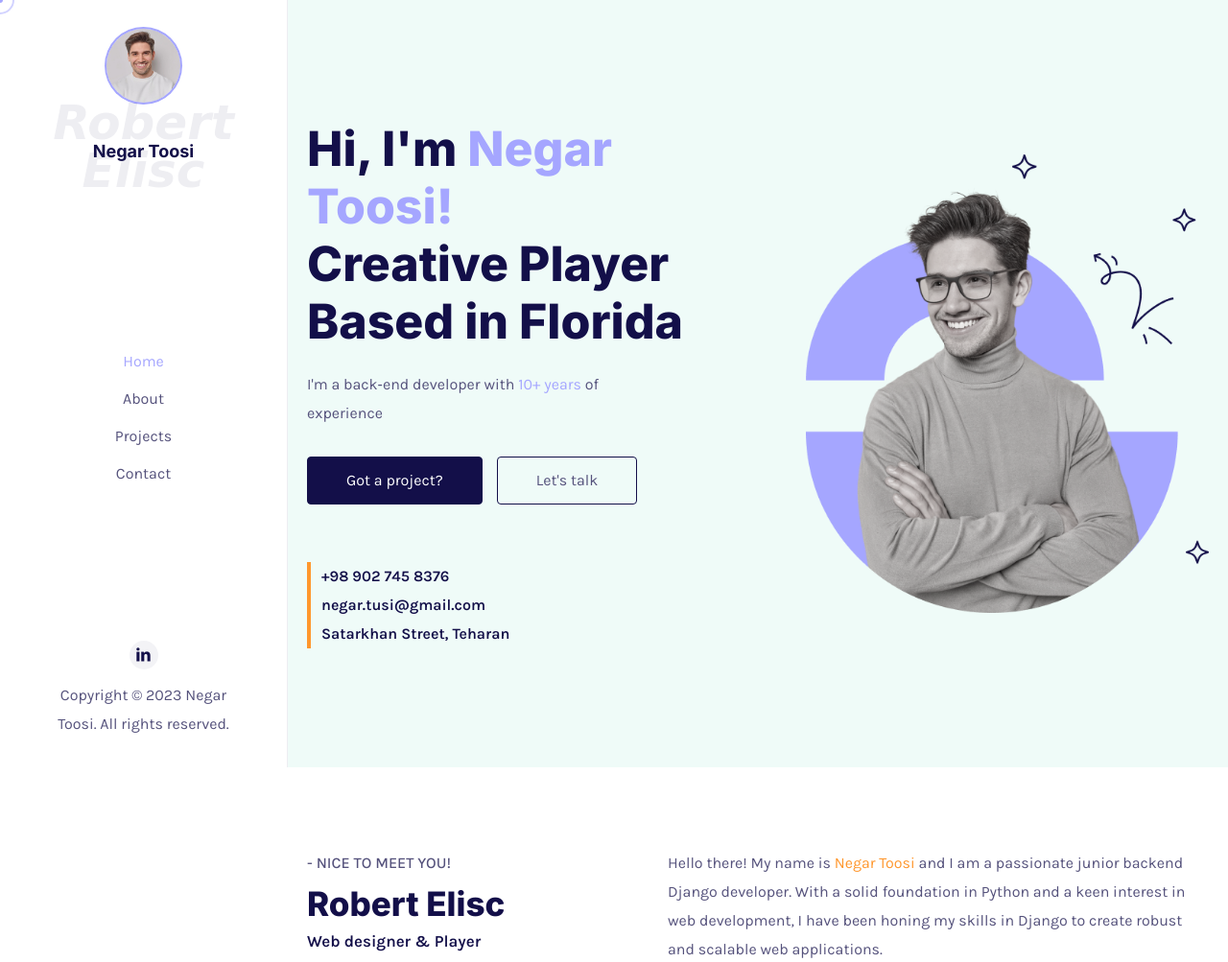
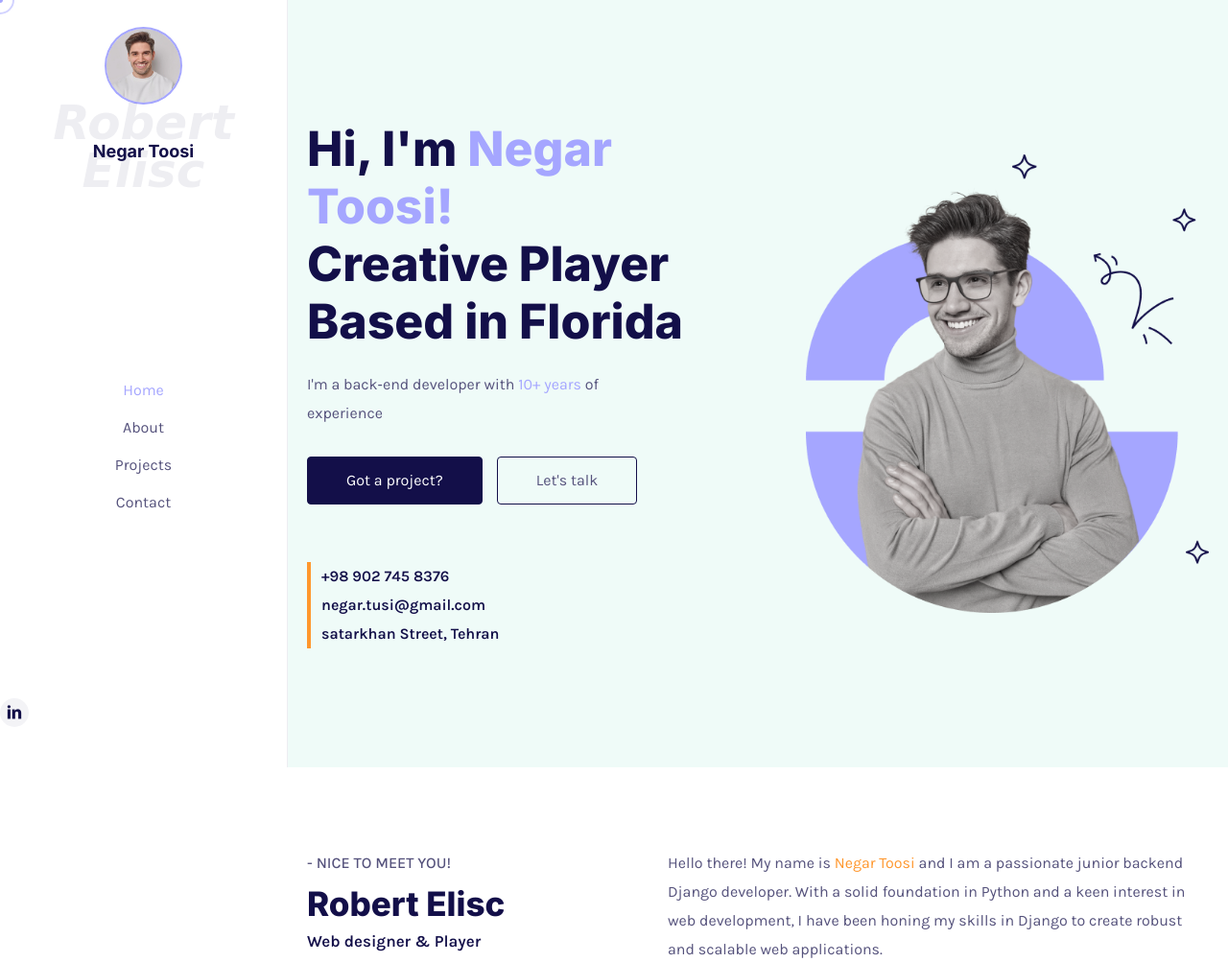
Before and after one commit to negar-toosi/resume, a Django app: page / in a window 1280 px wide. Shown: the top 1003 px of the page at 96% size. Run offline with Django 3.2, Linux system fonts and the light colour scheme; some libraries are stand-ins or nearby versions; some web fonts are replaced.

Commit message:
send data with render

```diff
--- a/pages/views.py
+++ b/pages/views.py
@@ -1,4 +1,14 @@
 from django.shortcuts import render
 
 def index(request):
-    return render(request, 'pages/index.html')
+    email = 'negar.tusi@gmail.com'
+    phone_number = '+98 902 745 8376'
+    name = 'Negar Toosi'
+    address = 'satarkhan Street, Tehran'
+    age = '21'
+    context = {'email': email,
+                'phone_number': phone_number,
+                'name': name,
+                'address': address,
+                'age': age}
+    return render(request, 'pages/index.html', context)
--- /dev/null
+++ b/requirements.txt
@@ -0,0 +1,4 @@
+asgiref==3.7.2
+Django==3.2.22
+pytz==2023.3.post1
+sqlparse==0.4.4
--- a/templates/base.html
+++ b/templates/base.html
@@ -82,7 +82,7 @@
                         <div class="main" data-img-url="{% static 'img/about/1.jpg' %}"></div>
                     </div>
                     <div class="name">
-                        <h3><span>Robert Elisc<span class="back">Negar Toosi</span></span></h3>
+                        <h3><span>Robert Elisc<span class="back">{{ name }}</span></span></h3>
                     </div>
                 </div>
                 <div class="menu scrollable">
@@ -101,9 +101,7 @@
                             <li><a href="#"><i class="icon-linkedin-1"></i></a></li>
                         </ul>
                     </div>
-                    <div class="text">
-                        <p>Copyright © 2023 Negar Toosi. All rights reserved.</p>
-                    </div>
+
                 </div>
             </div>
         </div>
--- a/templates/pages/index.html
+++ b/templates/pages/index.html
@@ -11,7 +11,7 @@
                             <div class="details">
                                 <div class="left">
                                     <div class="title">
-                                        <h3>Hi, I'm <span class="blueColor">Negar Toosi!</span></h3>
+                                        <h3>Hi, I'm <span class="blueColor">{{ name }}!</span></h3>
                                         <h3>
                                             <span class="cd-headline rotate-1">
                                             <span class="blc">Creative</span>
@@ -37,9 +37,9 @@
                                     </div>
                                     <div class="info">
                                         <ul>
-                                            <li><a href="tel:+77 022 444 05 05">+98 902 745 8376</a></li>
-                                            <li><a href="/cdn-cgi/l/email-protection#80f3f5f0f0eff2f4c0e5ece9f3e3aee3efed"><span class="__cf_email__" data-cfemail="60131510100f121420050c0913034e030f0d">negar.tusi@gmail.com</span></a></li>
-                                            <li><a class="href_location" href="#">Satarkhan Street, Teharan</a></li>
+                                            <li><a href="tel:+77 022 444 05 05">{{ phone_number }}</a></li>
+                                            <li><a href="/cdn-cgi/l/email-protection#80f3f5f0f0eff2f4c0e5ece9f3e3aee3efed"><span class="__cf_email__" data-cfemail="60131510100f121420050c0913034e030f0d">{{ email }}</span></a></li>
+                                            <li><a class="href_location" href="#">{{ address }}</a></li>
                                         </ul>
                                     </div>
                                 </div>
@@ -76,14 +76,14 @@
                                 </div>
                                 <div class="right">
                                     <div class="text">
-                                        <p>Hello there! My name is <span class="yellowColor">Negar Toosi</span> and I am a passionate junior backend Django developer. With a solid foundation in Python and a keen interest in web development, I have been honing my skills in Django to create robust and scalable web applications.
+                                        <p>Hello there! My name is <span class="yellowColor">{{ name }}</span> and I am a passionate junior backend Django developer. With a solid foundation in Python and a keen interest in web development, I have been honing my skills in Django to create robust and scalable web applications.
                                         </p>
                                     </div>
                                     <div class="info">
                                         <ul>
                                             <li>
                                             <span>Age</span>
-                                            <span>21</span>
+                                            <span>{{ age }}</span>
                                             </li>
                                             <li>
                                             <span>Born In</span>
@@ -91,11 +91,11 @@
                                             </li>
                                             <li>
                                             <span>Mail</span>
-                                            <span><a href="/cdn-cgi/l/email-protection#cfbcbabfbfa0bdbb8faaa3a6bcace1aca0a2"><span class="__cf_email__" data-cfemail="c0b3b5b0b0afb2b480a5aca9b3a3eea3afad">negar.tusi@gmail.com</span></a></span>
+                                            <span><a href="/cdn-cgi/l/email-protection#cfbcbabfbfa0bdbb8faaa3a6bcace1aca0a2"><span class="__cf_email__" data-cfemail="c0b3b5b0b0afb2b480a5aca9b3a3eea3afad">{{ email }}</span></a></span>
                                             </li>
                                             <li>
                                             <span>Phone</span>
-                                            <span><a href="tel:+77 022 444 05 05">+98 902 745 8376</a></span>
+                                            <span><a href="tel:+77 022 444 05 05">{{ phone_number }}</a></span>
                                             </li>
                                         </ul>
                                     </div>
@@ -333,13 +333,13 @@
                                     <div class="info">
                                         <ul>
                                             <li>
-                                                <a href="tel:+77 022 444 05 05">+98 902 745 8376</a>
+                                                <a href="tel:+77 022 444 05 05">{{ phone_number }}</a>
                                             </li>
                                             <li>
                                                 <a href="/cdn-cgi/l/email-protection#bdcec8cdcdd2cfc9fdd8d1d4cede93ded2d0"><span class="__cf_email__" data-cfemail="cebdbbbebea1bcba8eaba2a7bdade0ada1a3">negar.tusi@gmail.com</span></a>
                                             </li>
                                             <li>
-                                                <a class="href_location" href="#">satarkhan Street, Tehran</a>
+                                                <a class="href_location" href="#">{{ address }}</a>
                                             </li>
                                         </ul>
                                     </div>
```
